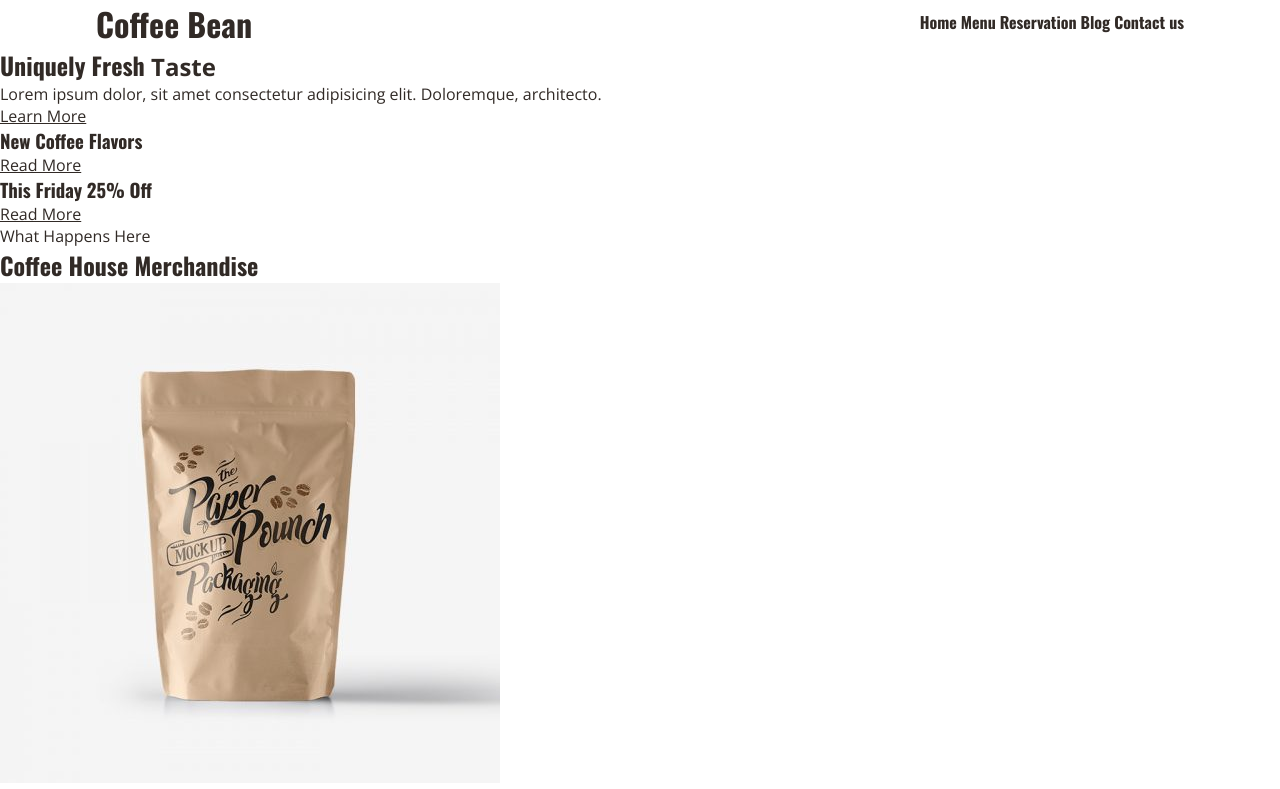
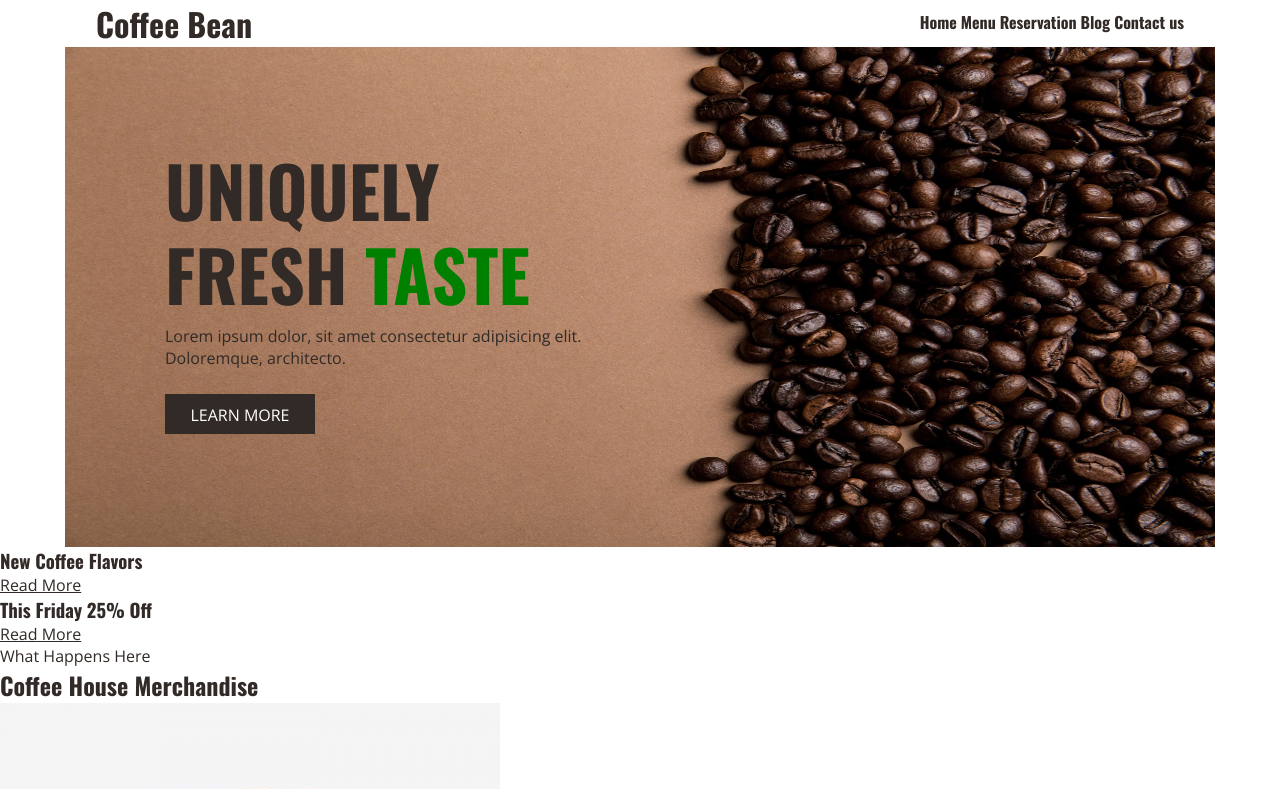
Before and after one commit to satomi-h12/satomi-weekend-portofolio, a plain HTML site: page index.html in a window 1280 px wide. Shown: the top 789 px of the page. Drawn offline with nearby package versions, Linux system fonts and the light colour scheme.

```diff
--- a/css/style.css
+++ b/css/style.css
@@ -42,20 +42,72 @@ body{
   margin-right: auto;
   margin-left: auto;
 }
+
 .nav h1{
   width: 50%;
   float: left;
 }
+
 .nav ul{
   width: 50%;
   float: left;
   text-align: right;
   padding-top: 10px;
 }
+
 .nav a{
   font-family: 'Oswald', sans-serif;
   text-decoration: none;
 }
+
 .nav li{
   display: inline-block;
 }
+
+/*Banner Area*/
+.banner{
+  width: 1150px;
+  height: 500px;
+  margin: 0 auto;
+  background-image: url(../images/atf-image.jpg);
+  background-repeat: no-repeat;
+  background-size: 1150px 500px;
+}
+
+.banner-text{
+  width: 450px;
+  position: relative;
+  top: 100px;
+  bottom: 70px;
+  left: 100px;
+  box-sizing: border-box;
+}
+
+.banner-text h2{
+  text-transform: uppercase;
+  font-size: 70px;
+  line-height: 1.2;
+}
+
+.banner-text span{
+  font-family: 'Oswald', sans-serif;
+  color: green;
+  font-size: 70px;
+}
+
+.banner-text p{
+  margin: 10px 0 25px 0;
+}
+
+.banner-text a{
+  text-transform: uppercase;
+  text-align: center;
+  position: absolute;
+  height: 40px;
+  width: 150px;
+  color: white;
+  display: block;
+  padding: 10px;
+  background-color: #312a26;
+  text-decoration: none;
+}
```
